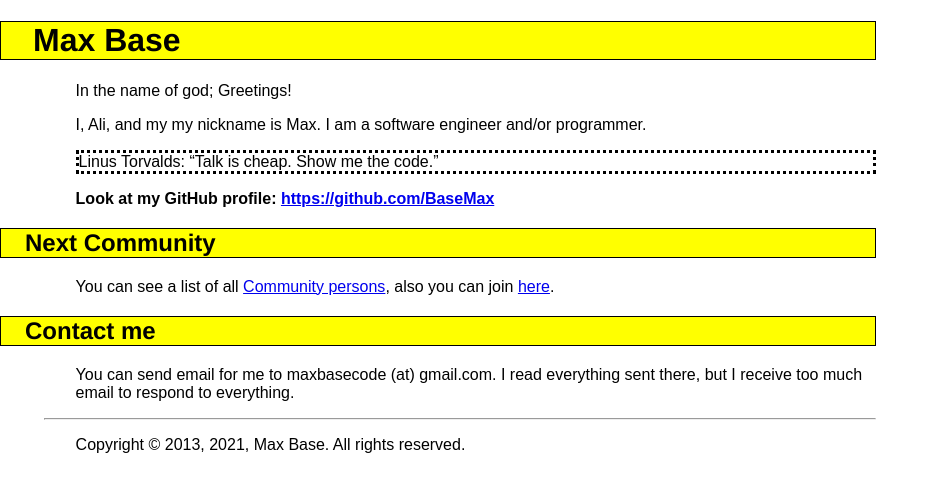
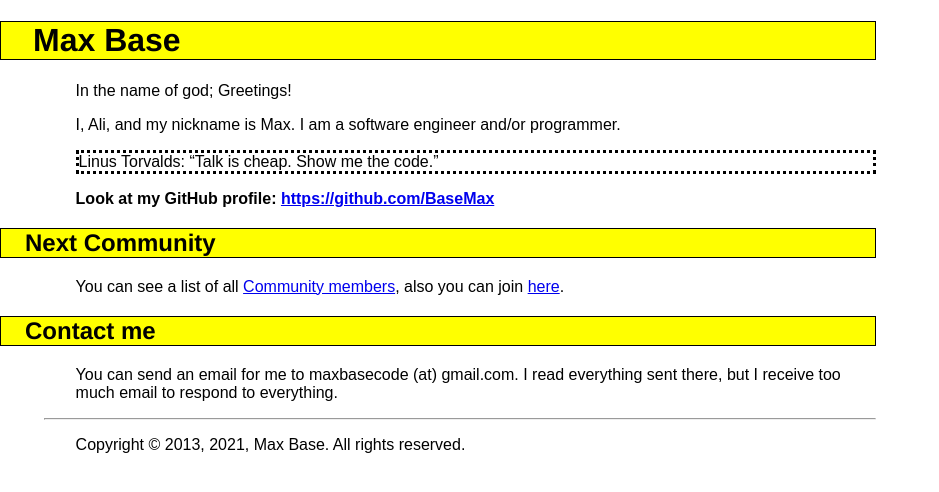
Before and after one commit to dev-blueMagician/NextCommunity.github.io, a Jekyll site: the page built from index.md, in a window 1280 px wide. Shown: the top 492 px of the page, without its empty margins (0-939 px from the left). Built offline with Jekyll 4.4.1, drawn with Linux system fonts in a browser that asks for light colours.

Commit message:
Fix spelling and remove _site folder
GitHub Pages does not need the auto generated _site folder

```diff
--- a/index.md
+++ b/index.md
@@ -9,7 +9,7 @@ title: Max Base - Software Engineer and Open source maintainer
 
 In the name of god; Greetings!
 
-I, Ali, and my my nickname is Max. I am a software engineer and/or programmer.
+I, Ali, and my nickname is Max. I am a software engineer and/or programmer.
 
 <p class="callout">
 	Linus Torvalds: “Talk is cheap. Show me the code.”
@@ -19,8 +19,8 @@ I, Ali, and my my nickname is Max. I am a software engineer and/or programmer.
 
 ## Next Community
 
-You can see a list of all [Community persons](/network/){:target="\_blank"}, also you can join [here](https://github.com/BaseMax/NextCommunity#want-to-add-yourself){:target="\_blank"}.
+You can see a list of all [Community members](/network/){:target="\_blank"}, also you can join [here](https://github.com/BaseMax/NextCommunity#want-to-add-yourself){:target="\_blank"}.
 
 ## Contact me
 
-You can send email for me to maxbasecode (at) gmail.com. I read everything sent there, but I receive too much email to respond to everything.
+You can send an email for me to maxbasecode (at) gmail.com. I read everything sent there, but I receive too much email to respond to everything.
```
Also changed, not shown: about/index.md (+1 -1 lines), network.md (+2 -2 lines), README.md, 12 other files.
